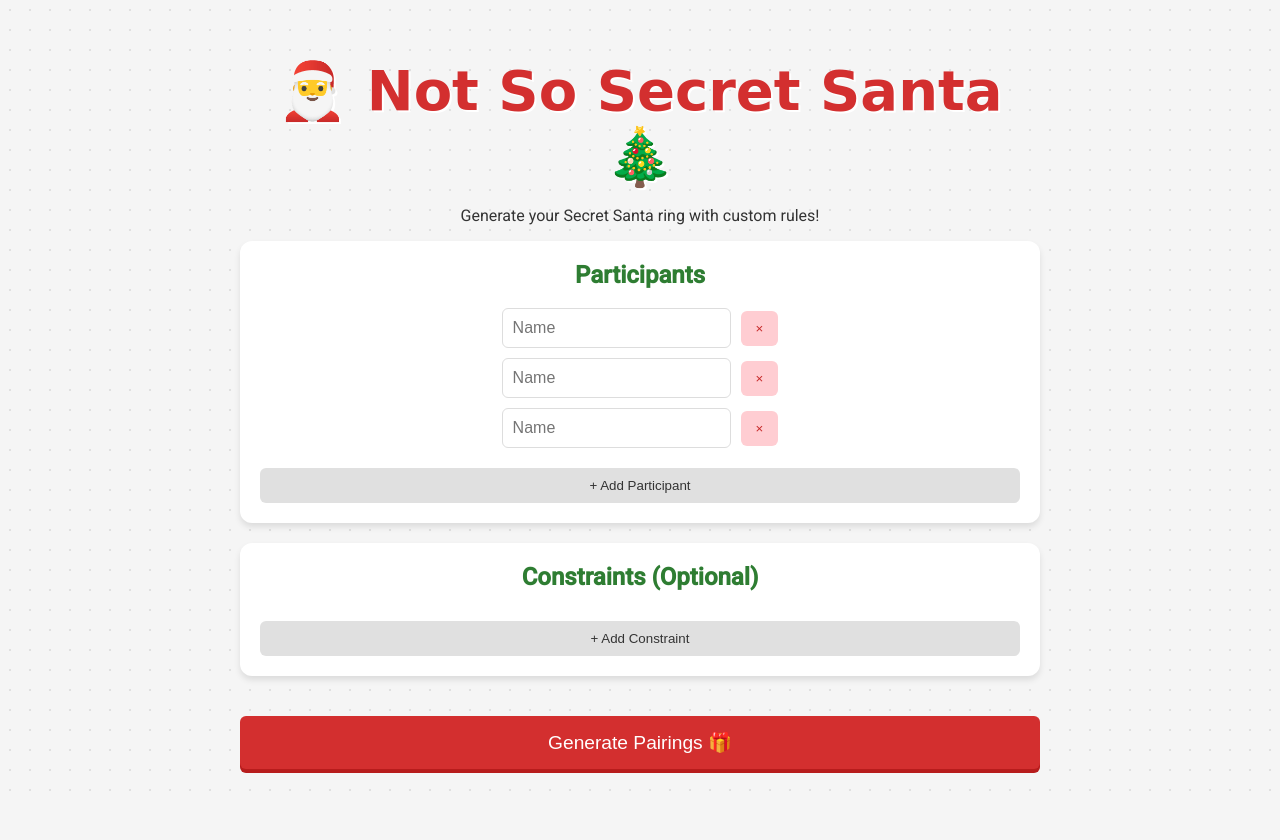
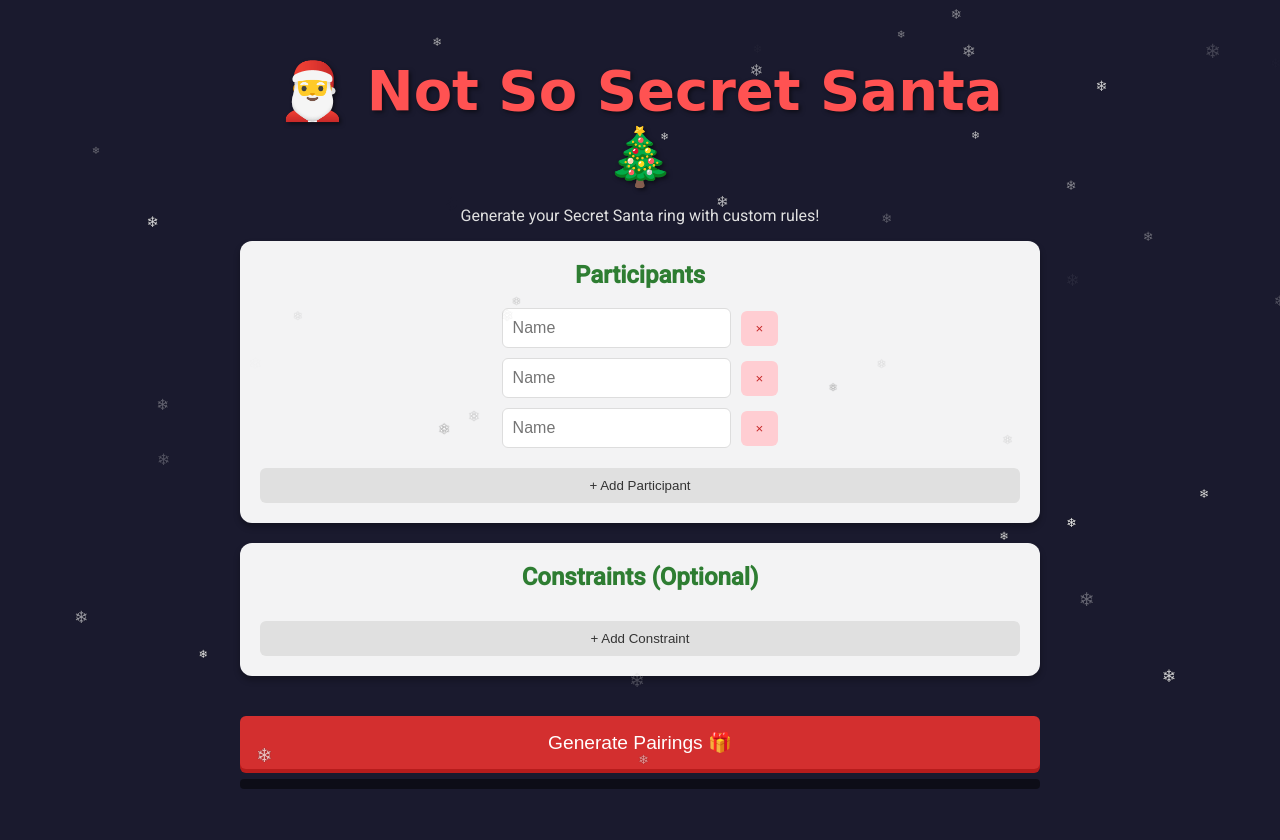
Before and after one commit to Savgore/not-so-secret-santa, a Flask app: page / in a window 1280 px wide. Before the commit the page ends 791 px from the top, so only its background shows below. Run offline with Flask 3, Linux system fonts and the light colour scheme; some libraries are stand-ins or nearby versions; some web fonts are replaced.

Commit message:
shuffle mode and snow css

```diff
--- a/app.py
+++ b/app.py
@@ -7,7 +7,7 @@ app.secret_key = 'super_secret_santa_key'  # Required for flash messages
 class Participant:
     def __init__(self, name, avatar_url=None):
         self.name = name
-        self.avatar_url = avatar_url or f"https://robohash.org/{name}.png?set=set4"
+        self.avatar_url = avatar_url or f"https://api.dicebear.com/9.x/thumbs/svg?seed={name}"
 
 def solve_secret_santa(names, constraints):
     """
@@ -134,8 +134,8 @@ def generate():
     result = []
     for g, r in pairs:
         result.append({
-            'giver': {'name': g, 'avatar': f"https://robohash.org/{g}.png?set=set4"},
-            'receiver': {'name': r, 'avatar': f"https://robohash.org/{r}.png?set=set4"}
+            'giver': {'name': g, 'avatar': f"https://api.dicebear.com/9.x/thumbs/svg?seed={g}"},
+            'receiver': {'name': r, 'avatar': f"https://api.dicebear.com/9.x/thumbs/svg?seed={r}"}
         })
 
     return {"pairs": result}
--- a/static/style.css
+++ b/static/style.css
@@ -11,30 +11,43 @@ body {
     margin: 0;
     padding: 20px;
     color: #333;
-    background-image: radial-gradient(#e0e0e0 1px, transparent 1px);
-    background-size: 20px 20px;
+    /* Removed grid background to make snow visible */
+    background: #1a1a2e;
+    /* Darker background for snow contrast */
+    color: #fff;
+    /* Light text for dark background */
+    min-height: 100vh;
+    overflow-x: hidden;
 }
 
 .container {
     max-width: 800px;
     margin: 0 auto;
     text-align: center;
+    position: relative;
+    z-index: 10;
 }
 
 header h1 {
     font-family: 'Mountains of Christmas', cursive;
-    color: var(--primary-red);
+    color: #ff5252;
     font-size: 3.5rem;
     margin-bottom: 0.5rem;
-    text-shadow: 2px 2px 0px #fff;
+    text-shadow: 2px 2px 4px rgba(0, 0, 0, 0.5);
+}
+
+header p {
+    color: #e0e0e0;
 }
 
 .card {
-    background: var(--card-bg);
+    background: rgba(255, 255, 255, 0.95);
+    /* Slightly transparent */
     border-radius: 12px;
     padding: 20px;
     margin-bottom: 20px;
-    box-shadow: 0 4px 6px rgba(0, 0, 0, 0.1);
+    box-shadow: 0 4px 6px rgba(0, 0, 0, 0.3);
+    color: #333;
 }
 
 h2 {
@@ -106,6 +119,12 @@ button:active {
     margin-top: 20px;
 }
 
+.btn-copy {
+    background-color: #2196f3;
+    color: white;
+    margin-top: 5px;
+}
+
 .hidden {
     display: none;
 }
@@ -119,9 +138,12 @@ button:active {
 }
 
 .error {
-    color: var(--primary-red);
+    color: #ff5252;
     margin-top: 10px;
     font-weight: bold;
+    background: rgba(0, 0, 0, 0.5);
+    padding: 5px;
+    border-radius: 4px;
 }
 
 .pairs-container {
@@ -139,4 +161,84 @@ button:active {
     box-shadow: 0 2px 4px rgba(0, 0, 0, 0.1);
     border: 1px solid #eee;
     font-size: 1.1rem;
+    color: #333;
 }
+
+.export-section {
+    margin-bottom: 20px;
+    background: rgba(255, 255, 255, 0.1);
+    padding: 15px;
+    border-radius: 8px;
+    color: #fff;
+}
+
+.export-section h3 {
+    margin-top: 0;
+    color: #fff;
+}
+
+#markdown-output {
+    width: 100%;
+    height: 100px;
+    padding: 10px;
+    border-radius: 6px;
+    border: 1px solid #ccc;
+    font-family: monospace;
+    margin-bottom: 5px;
+    box-sizing: border-box;
+    color: #333;
+}
+
+/* Snow Effect */
+#snow-container {
+    position: fixed;
+    top: 0;
+    left: 0;
+    width: 100%;
+    height: 100%;
+    pointer-events: none;
+    z-index: 1;
+    overflow: hidden;
+}
+
+.snowflake {
+    position: absolute;
+    top: -10px;
+    color: #fff;
+    font-size: 1em;
+    font-family: Arial;
+    text-shadow: 0 0 1px #000;
+    animation-name: fall;
+    animation-timing-function: linear;
+    animation-iteration-count: infinite;
+}
+
+@keyframes fall {
+    0% {
+        transform: translateY(-10vh) translateX(0);
+    }
+
+    100% {
+        transform: translateY(110vh) translateX(20px);
+    }
+}
+
+.action-buttons {
+    display: flex;
+    gap: 10px;
+    justify-content: center;
+    margin-top: 20px;
+}
+
+.btn-shuffle {
+    background-color: #ff9800;
+    color: white;
+    font-size: 1.1rem;
+    padding: 10px 20px;
+    box-shadow: 0 4px 0 #f57c00;
+}
+
+.btn-shuffle:active {
+    box-shadow: 0 0 0 #f57c00;
+    transform: translateY(4px);
+}
--- a/templates/index.html
+++ b/templates/index.html
@@ -54,11 +54,22 @@
 
             <div id="results-section" class="hidden">
                 <h2>The Circle of Giving</h2>
+
+                <div class="export-section">
+                    <h3>Copy & Paste from here</h3>
+                    <textarea id="markdown-output" readonly onclick="this.select()"></textarea>
+                    <button class="btn-copy" onclick="copyMarkdown()">Copy to Clipboard</button>
+                </div>
+
                 <div id="pairs-list" class="pairs-container"></div>
                 <div id="graph-container"></div>
-                <button class="btn-reset" onclick="reset()">Start Over</button>
+                <div class="action-buttons">
+                    <button class="btn-shuffle" onclick="generatePairings()">🔀 Shuffle</button>
+                    <button class="btn-reset" onclick="reset()">Start Over</button>
+                </div>
             </div>
         </main>
+        <div id="snow-container"></div>
     </div>
 
     <script src="https://unpkg.com/vis-network/standalone/umd/vis-network.min.js"></script>
@@ -167,8 +178,8 @@
             const listContainer = document.getElementById('pairs-list');
             listContainer.innerHTML = '';
 
-            const nodes = [];
-            const edges = [];
+            // Generate Markdown
+            let markdownText = "";
 
             pairs.forEach((pair, index) => {
                 // Add to text list
@@ -177,6 +188,16 @@
                 item.innerHTML = `<strong>${pair.giver.name}</strong> ➔ <strong>${pair.receiver.name}</strong>`;
                 listContainer.appendChild(item);
 
+                // Add to markdown
+                markdownText += `${pair.giver.name} -> ${pair.receiver.name}\n`;
+            });
+
+            document.getElementById('markdown-output').value = markdownText.trim();
+
+            const nodes = [];
+            const edges = [];
+
+            pairs.forEach((pair, index) => {
                 // Add nodes if not exists (though all should exist)
                 if (!nodes.find(n => n.id === pair.giver.name)) {
                     nodes.push({
@@ -217,6 +238,38 @@
             document.querySelector('.input-section').classList.remove('hidden');
             document.getElementById('results-section').classList.add('hidden');
         }
+
+        function copyMarkdown() {
+            const copyText = document.getElementById("markdown-output");
+            copyText.select();
+            copyText.setSelectionRange(0, 99999); /* For mobile devices */
+            navigator.clipboard.writeText(copyText.value);
+
+            const btn = document.querySelector('.btn-copy');
+            const originalText = btn.textContent;
+            btn.textContent = "Copied!";
+            setTimeout(() => btn.textContent = originalText, 2000);
+        }
+
+        // Snow Effect
+        function createSnowflake() {
+            const snowflake = document.createElement('div');
+            snowflake.classList.add('snowflake');
+            snowflake.textContent = '❄';
+            snowflake.style.left = Math.random() * 100 + 'vw';
+            snowflake.style.animationDuration = Math.random() * 3 + 2 + 's'; // 2-5s
+            snowflake.style.opacity = Math.random();
+            snowflake.style.fontSize = Math.random() * 10 + 10 + 'px';
+
+            document.getElementById('snow-container').appendChild(snowflake);
+
+            setTimeout(() => {
+                snowflake.remove();
+            }, 5000);
+        }
+
+        setInterval(createSnowflake, 100);
+
     </script>
 </body>
 
```
